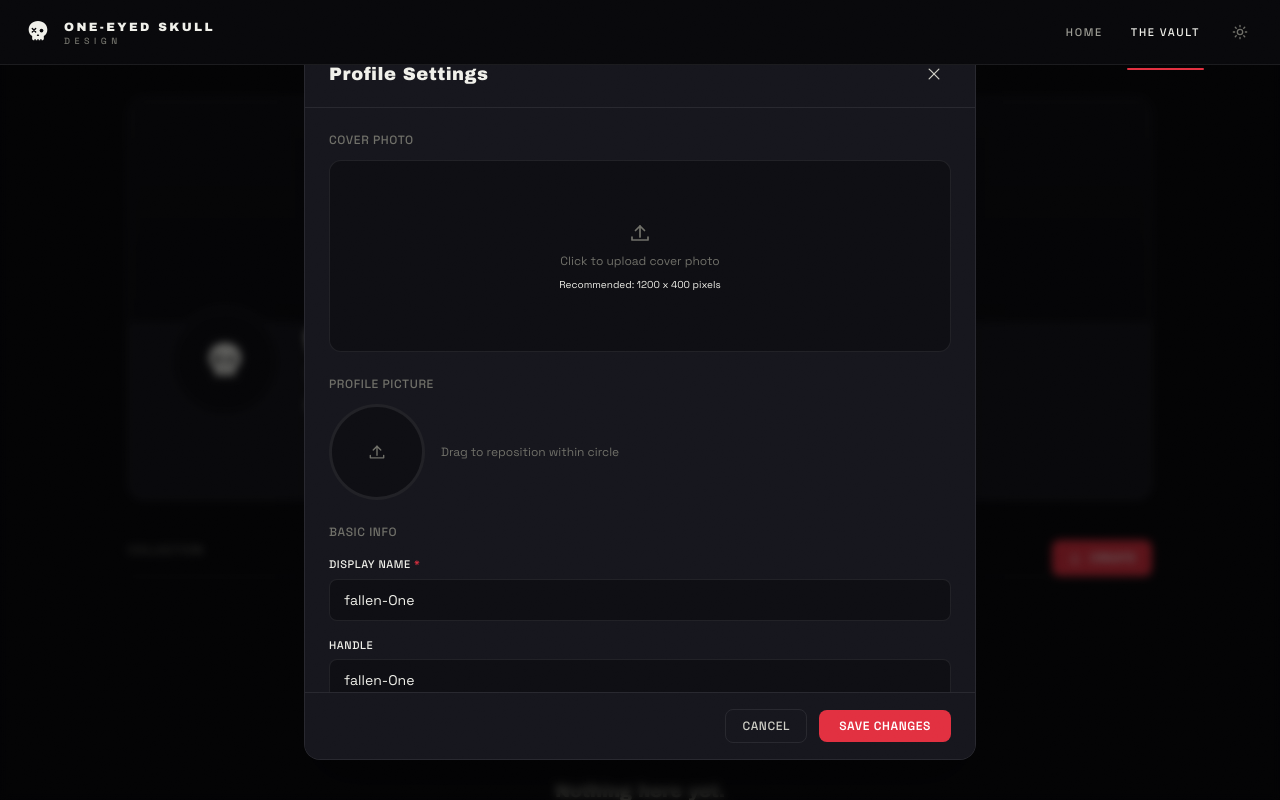
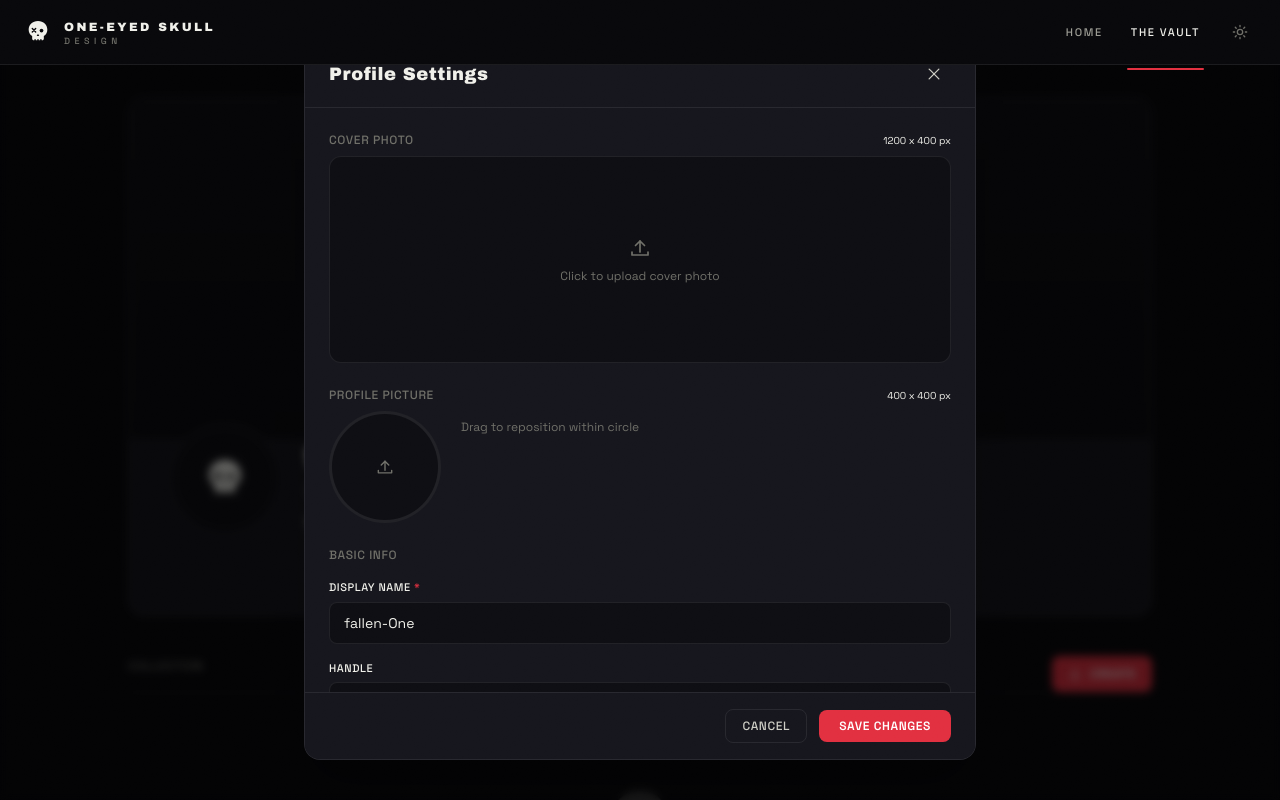
Before and after one commit to fallengospel/one-eyed-skull-design, a React (Vite) app: page /#/vault in a window 1280 px wide. Both pictures are taken after a click on the button "EDIT PROFILE". Shown: the top 800 px of the page. Built offline with nearby package versions, Linux system fonts and the light colour scheme; a web font is replaced by a local one.

Commit message:
Standardize profile picture and cover photo sizing

```diff
--- a/src/components/ProfileSettings.jsx
+++ b/src/components/ProfileSettings.jsx
@@ -1,6 +1,6 @@
-import { useState, useRef, useEffect } from 'react'
+import { useState, useRef } from 'react'
 import { IconX, IconUpload, IconReset } from './icons.jsx'
-import { readFileAsDataURL, loadImage } from '../lib/imageProcessing.js'
+import { readFileAsDataURL } from '../lib/imageProcessing.js'
 
 export default function ProfileSettings({ profile, onSave, onClose }) {
   const [name, setName] = useState(profile.name || '')
@@ -114,14 +114,21 @@ export default function ProfileSettings({ profile, onSave, onClose }) {
 
         <div className="flex flex-col gap-6 p-6">
           <div>
-            <p className="mb-3 text-xs font-medium uppercase tracking-wider" style={{ color: 'var(--text-muted)' }}>Cover Photo</p>
+            <div className="mb-2 flex items-center justify-between">
+              <p className="text-xs font-medium uppercase tracking-wider" style={{ color: 'var(--text-muted)' }}>Cover Photo</p>
+              <span className="text-[10px]" style={{ color: 'var(--text-faint)' }}>1200 x 400 px</span>
+            </div>
             <div
               ref={coverContainerRef}
               onPointerDown={onCoverPointerDown}
               onPointerMove={onCoverPointerMove}
               onPointerUp={onCoverPointerUp}
-              className="relative h-40 w-full cursor-grab overflow-hidden rounded-xl active:cursor-grabbing sm:h-48"
-              style={{ backgroundColor: 'var(--bg-secondary)', border: '1px solid var(--border-primary)' }}
+              className="relative w-full cursor-grab overflow-hidden rounded-xl active:cursor-grabbing"
+              style={{
+                backgroundColor: 'var(--bg-secondary)',
+                border: '1px solid var(--border-primary)',
+                aspectRatio: '3 / 1'
+              }}
             >
               {coverPhoto ? (
                 <>
@@ -148,7 +155,6 @@ export default function ProfileSettings({ profile, onSave, onClose }) {
                 >
                   <IconUpload size={24} style={{ color: 'var(--text-muted)' }} />
                   <p className="text-xs" style={{ color: 'var(--text-muted)' }}>Click to upload cover photo</p>
-                  <p className="text-[10px]" style={{ color: 'var(--text-faint)' }}>Recommended: 1200 x 400 pixels</p>
                 </div>
               )}
               <input ref={coverInputRef} type="file" accept="image/*" className="hidden" onChange={(e) => handleCoverUpload(e.target.files[0])} />
@@ -173,14 +179,17 @@ export default function ProfileSettings({ profile, onSave, onClose }) {
           </div>
 
           <div>
-            <p className="mb-3 text-xs font-medium uppercase tracking-wider" style={{ color: 'var(--text-muted)' }}>Profile Picture</p>
-            <div className="flex items-center gap-4">
+            <div className="mb-2 flex items-center justify-between">
+              <p className="text-xs font-medium uppercase tracking-wider" style={{ color: 'var(--text-muted)' }}>Profile Picture</p>
+              <span className="text-[10px]" style={{ color: 'var(--text-faint)' }}>400 x 400 px</span>
+            </div>
+            <div className="flex items-start gap-5">
               <div
                 ref={avatarContainerRef}
                 onPointerDown={onAvatarPointerDown}
                 onPointerMove={onAvatarPointerMove}
                 onPointerUp={onAvatarPointerUp}
-                className="relative h-24 w-24 shrink-0 cursor-grab overflow-hidden rounded-full active:cursor-grabbing"
+                className="relative h-28 w-28 shrink-0 cursor-grab overflow-hidden rounded-full active:cursor-grabbing"
                 style={{ backgroundColor: 'var(--bg-secondary)', border: '3px solid var(--border-primary)' }}
               >
                 {avatar ? (
@@ -208,7 +217,7 @@ export default function ProfileSettings({ profile, onSave, onClose }) {
                 )}
                 <input ref={avatarInputRef} type="file" accept="image/*" className="hidden" onChange={(e) => handleAvatarUpload(e.target.files[0])} />
               </div>
-              <div className="flex flex-col gap-2">
+              <div className="flex flex-col gap-2 pt-2">
                 <p className="text-xs" style={{ color: 'var(--text-muted)' }}>Drag to reposition within circle</p>
                 {avatar && (
                   <div className="flex items-center gap-2">
--- a/src/pages/Profile.jsx
+++ b/src/pages/Profile.jsx
@@ -201,8 +201,8 @@ export default function Profile() {
     <div className="mx-auto max-w-5xl">
       <div className="relative overflow-hidden rounded-2xl border backdrop-blur-sm" style={{ borderColor: 'var(--border-primary)', backgroundColor: 'var(--bg-card)' }}>
         <div
-          className="relative h-48 w-full overflow-hidden sm:h-56"
-          style={{ backgroundColor: 'var(--bg-secondary)' }}
+          className="relative w-full overflow-hidden"
+          style={{ backgroundColor: 'var(--bg-secondary)', aspectRatio: '3 / 1' }}
         >
           {coverPhoto ? (
             <img
```
